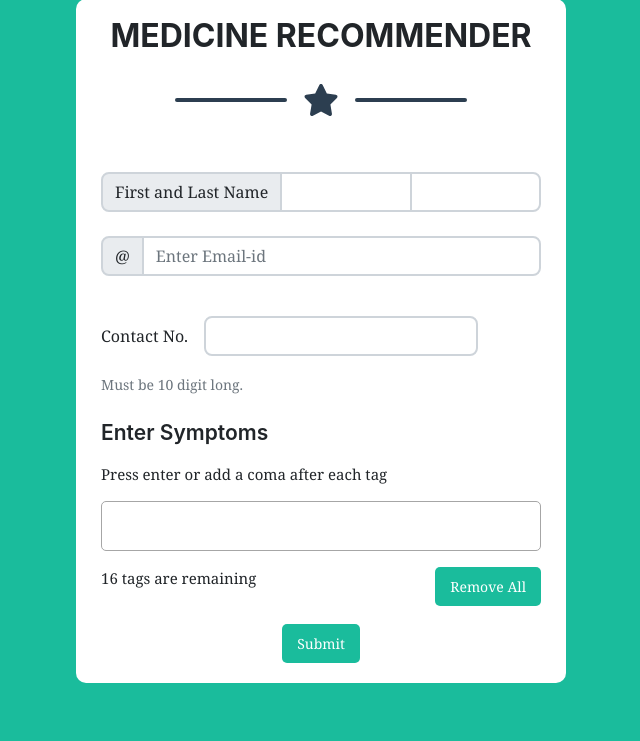
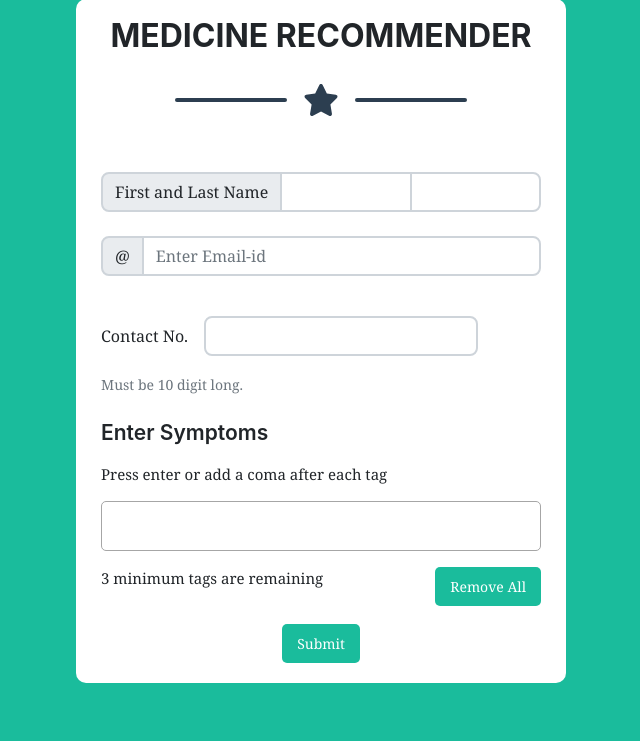
Before and after one commit to SainathPoojary/Medicine-Recommender, a Flask app: page /recommend in a window 1280 px wide. Shown: the part 59-800 px from the top of the page, without its empty margins (319-959 px from the left). Run offline with Flask 2, Linux system fonts and the light colour scheme; parts of the project's set-up code (start-up, migrations or seed data) failed here and were passed over; some libraries are stand-ins or nearby versions.

Commit message:
added new feature

```diff
--- a/static/js/tag.js
+++ b/static/js/tag.js
@@ -142,9 +142,11 @@ let sym = symp.sort();
 
 let tags = [];
 let maxtag = 16;
+let mintag=3;
 countTag();
 function countTag() {
-  count.innerHTML = maxtag - tags.length;
+  c = mintag - tags.length;
+  count.innerHTML = c>0?c:0;
   if (tags.length < 3) {
     sbut.disabled = true;
   } else {
--- a/templates/Recommender.html
+++ b/templates/Recommender.html
@@ -63,7 +63,7 @@
                 </div>
             </div>
             <div class="details">
-                <p><span></span> tags are remaining</p>
+                <p><span></span> minimum tags are remaining</p>
                 <button>Remove All</button>
             </div>
         </div>
```
